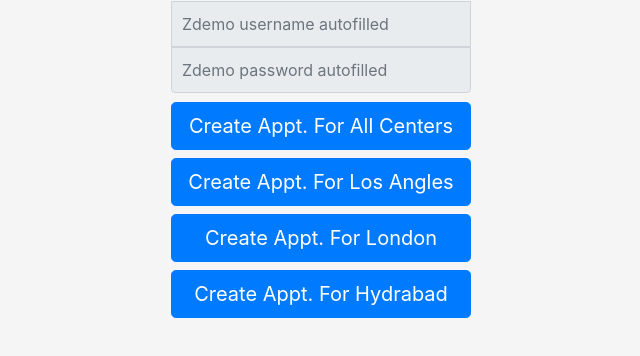
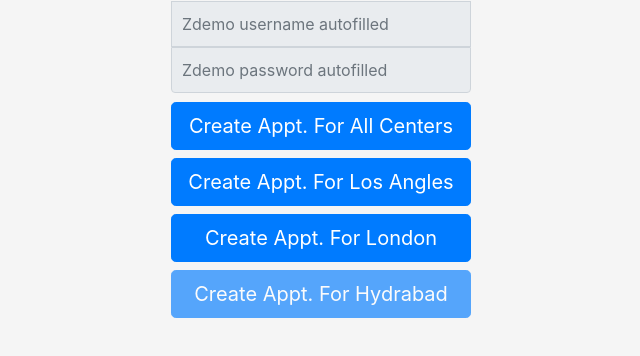
Before and after one commit to nighthawkEnterprise/Schedule-Automator, a website: page index.html in a window 1280 px wide. Shown: the part 268-624 px from the top of the page, without its empty margins (319-959 px from the left). Drawn offline with nearby package versions, Linux system fonts and the light colour scheme.

Commit message:
Disabled Hydrabad Button

```diff
--- a/index.html
+++ b/index.html
@@ -127,7 +127,7 @@
       <button
         class="btn btn-lg btn-primary btn-block"
         name="start"
-        id="startHydra"
+        id="startHydra" disabled
       >
         Create Appt. For Hydrabad
       </button>
```
